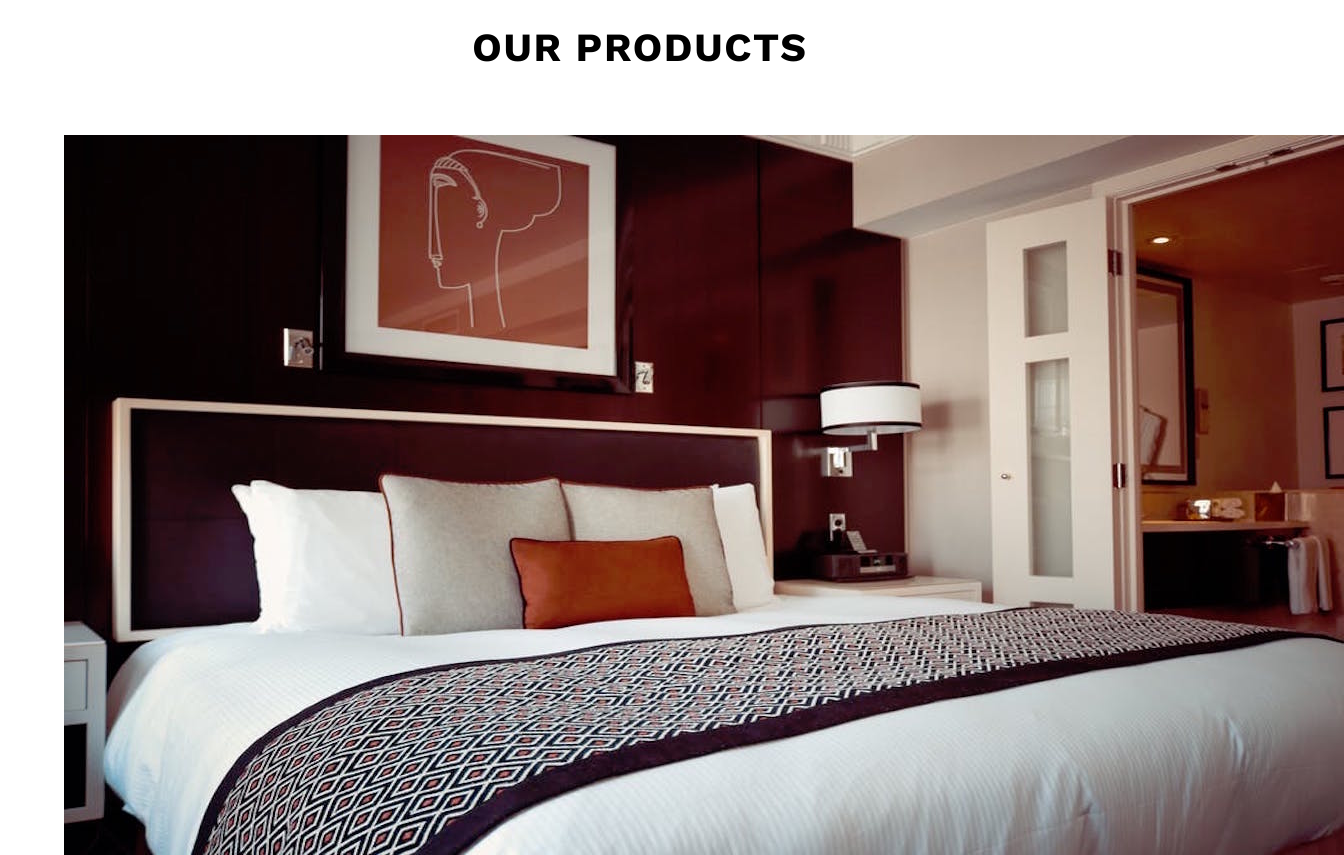
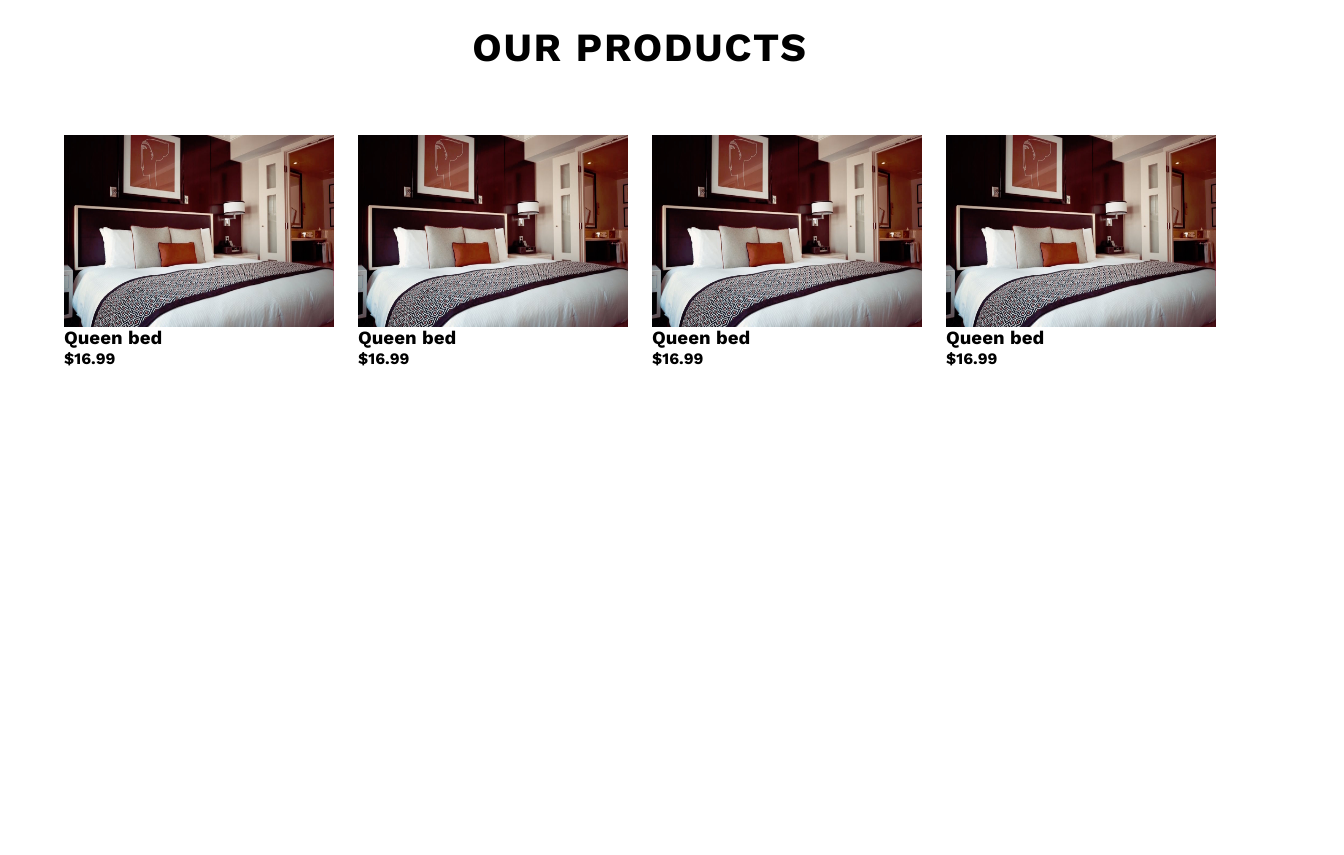
Before and after one commit to sultan288/Shopping_Cart_JS, a plain HTML site: page index.html in a window 1280 px wide. Shown: the part 800-1655 px from the top of the page, 1344 px wide, since content can reach past the window. After the commit the page ends 1232 px from the top, so only its background shows below. Drawn offline with nearby package versions, Linux system fonts and the light colour scheme.

Commit message:
update12dec

```diff
--- a/index.html
+++ b/index.html
@@ -54,9 +54,51 @@
             <!-- single product -->
             <article class="product">
                 <div class="product-container">
-                    <img src="./image/product-1.jpeg" alt="product-1">
-                    <button>
+                    <img class="product-img" src="./image/product-1.jpeg" alt="product-1">
+                    <button class="bag-btn">
+                        <i class='bx bxs-cart'></i>add to bag
+                    </button>
+                    <div>
+                        <h3>Queen bed</h3>
+                        <h4>$16.99</h4>
+                    </div>
+                </div>
+            </article>
+            <!-- end of single product -->
+            <!-- single product -->
+            <article class="product">
+                <div class="product-container">
+                    <img class="product-img" src="./image/product-1.jpeg" alt="product-1">
+                    <button class="bag-btn">
                         <i class='bx bx-cart'></i>add to bag
+                    </button>
+                    <div>
+                        <h3>Queen bed</h3>
+                        <h4>$16.99</h4>
+                    </div>
+                </div>
+            </article>
+            <!-- end of single product -->
+            <!-- single product -->
+            <article class="product">
+                <div class="product-container">
+                    <img class="product-img" src="./image/product-1.jpeg" alt="product-1">
+                    <button class="bag-btn">
+                        <i class='bx bx-cart'></i>add to bag
+                    </button>
+                    <div>
+                        <h3>Queen bed</h3>
+                        <h4>$16.99</h4>
+                    </div>
+                </div>
+            </article>
+            <!-- end of single product -->
+            <!-- single product -->
+            <article class="product">
+                <div class="product-container">
+                    <img class="product-img" src="./image/product-1.jpeg" alt="product-1">
+                    <button class="bag-btn">
+                        <i class='bx bxs-cart'></i>add to bag
                     </button>
                     <div>
                         <h3>Queen bed</h3>
--- a/styles.css
+++ b/styles.css
@@ -126,5 +126,43 @@ html{
     width: 90vw;
     max-width: 1170px;
     margin: 0 auto;
-
+    display: grid;
+    grid-template-columns: repeat(auto-fit, minmax(260px, 1fr));
+    grid-column-gap: 1.5rem;
+    grid-row-gap: 2rem;
 }
+.product-container{
+    position: relative;
+    overflow: hidden;
+}
+.product-img{
+    display: block;
+    width: 100%;
+    min-height: 12rem;
+    transition: var(--mainTransition);
+}
+.bag-btn{
+    position: absolute;
+    top: 50%;
+    right: 0;
+    background: var(--menu-bg-color);
+    text-transform: uppercase;
+    padding: .5rem .75rem;
+    border: none;
+    letter-spacing: var(--mainSpacing);
+    color: white;
+    transition: var(--mainTransition);
+    cursor: pointer;
+    font-weight: bold;
+    transform: translateX(100%);
+}
+.bag-btn:hover{
+    color: black;
+}
+.bxs-cart{
+    font-size: 1rem;
+    margin-right: .5rem;
+}
+.product-container:hover .bag-btn{
+    transform: translateX(0);
+}
```
